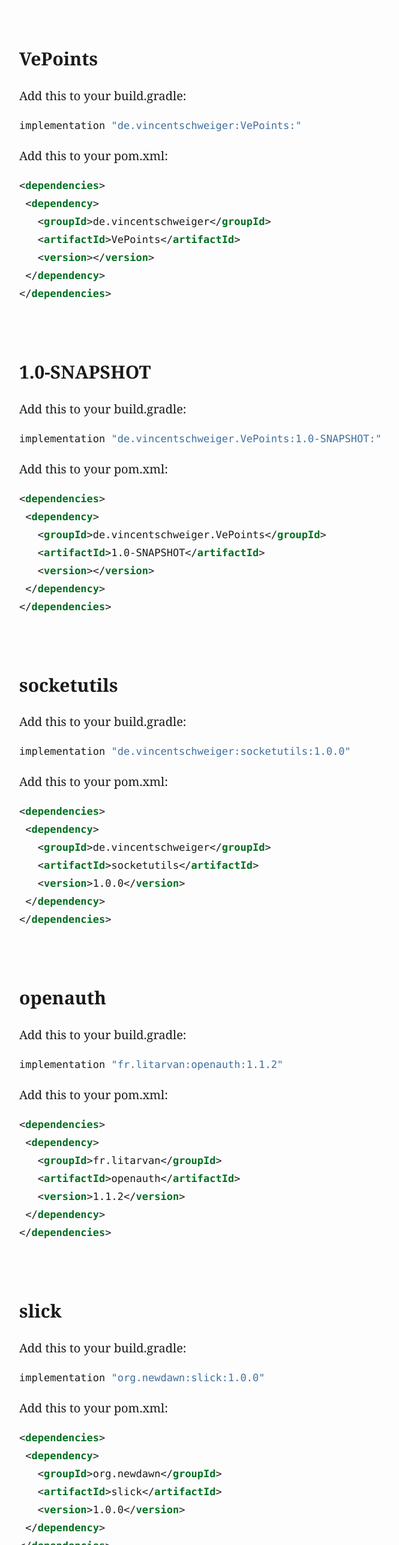
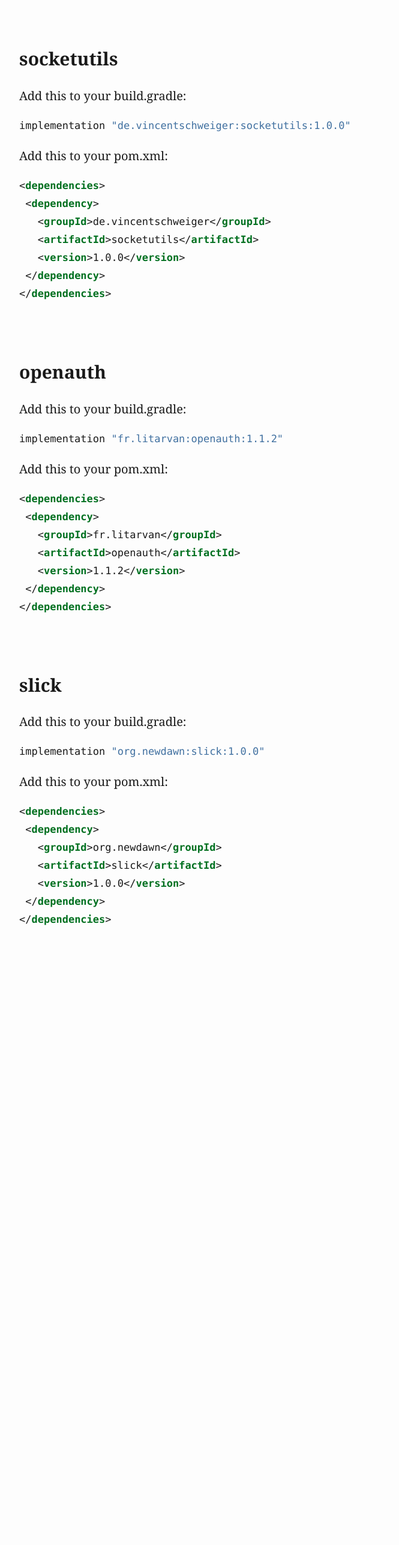
Before and after one commit to legendary-cookie/mvn-artifacts, a plain HTML site: page index.html in a window 1280 px wide. Shown: the part 1397-3972 px from the top of the page at 60% size, without its empty margins (248-913 px from the left). After the commit the page ends 3065 px from the top, so only its background shows below. Drawn offline with Linux system fonts and the light colour scheme.

Commit message:
remove vepoints

```diff
--- a/index.html
+++ b/index.html
@@ -244,65 +244,41 @@
 <span id="cb5-6"><a href="#cb5-6" aria-hidden="true" tabindex="-1"></a> &lt;/<span class="kw">dependency</span>&gt;</span>
 <span id="cb5-7"><a href="#cb5-7" aria-hidden="true" tabindex="-1"></a>&lt;/<span class="kw">dependencies</span>&gt;</span></code></pre></div>
 <p><br></p>
-<h2 id="vepoints">VePoints</h2>
+<h2 id="socketutils">socketutils</h2>
 <p>Add this to your build.gradle:</p>
-<div class="sourceCode" id="cb6"><pre class="sourceCode groovy"><code class="sourceCode groovy"><span id="cb6-1"><a href="#cb6-1" aria-hidden="true" tabindex="-1"></a>implementation <span class="st">&quot;de.vincentschweiger:VePoints:&quot;</span></span></code></pre></div>
+<div class="sourceCode" id="cb6"><pre class="sourceCode groovy"><code class="sourceCode groovy"><span id="cb6-1"><a href="#cb6-1" aria-hidden="true" tabindex="-1"></a>implementation <span class="st">&quot;de.vincentschweiger:socketutils:1.0.0&quot;</span></span></code></pre></div>
 <p>Add this to your pom.xml:</p>
 <div class="sourceCode" id="cb7"><pre class="sourceCode xml"><code class="sourceCode xml"><span id="cb7-1"><a href="#cb7-1" aria-hidden="true" tabindex="-1"></a>&lt;<span class="kw">dependencies</span>&gt;</span>
 <span id="cb7-2"><a href="#cb7-2" aria-hidden="true" tabindex="-1"></a> &lt;<span class="kw">dependency</span>&gt;</span>
 <span id="cb7-3"><a href="#cb7-3" aria-hidden="true" tabindex="-1"></a>   &lt;<span class="kw">groupId</span>&gt;de.vincentschweiger&lt;/<span class="kw">groupId</span>&gt;</span>
-<span id="cb7-4"><a href="#cb7-4" aria-hidden="true" tabindex="-1"></a>   &lt;<span class="kw">artifactId</span>&gt;VePoints&lt;/<span class="kw">artifactId</span>&gt;</span>
-<span id="cb7-5"><a href="#cb7-5" aria-hidden="true" tabindex="-1"></a>   &lt;<span class="kw">version</span>&gt;&lt;/<span class="kw">version</span>&gt;</span>
+<span id="cb7-4"><a href="#cb7-4" aria-hidden="true" tabindex="-1"></a>   &lt;<span class="kw">artifactId</span>&gt;socketutils&lt;/<span class="kw">artifactId</span>&gt;</span>
+<span id="cb7-5"><a href="#cb7-5" aria-hidden="true" tabindex="-1"></a>   &lt;<span class="kw">version</span>&gt;1.0.0&lt;/<span class="kw">version</span>&gt;</span>
 <span id="cb7-6"><a href="#cb7-6" aria-hidden="true" tabindex="-1"></a> &lt;/<span class="kw">dependency</span>&gt;</span>
 <span id="cb7-7"><a href="#cb7-7" aria-hidden="true" tabindex="-1"></a>&lt;/<span class="kw">dependencies</span>&gt;</span></code></pre></div>
 <p><br></p>
-<h2 id="snapshot">1.0-SNAPSHOT</h2>
+<h2 id="openauth">openauth</h2>
 <p>Add this to your build.gradle:</p>
-<div class="sourceCode" id="cb8"><pre class="sourceCode groovy"><code class="sourceCode groovy"><span id="cb8-1"><a href="#cb8-1" aria-hidden="true" tabindex="-1"></a>implementation <span class="st">&quot;de.vincentschweiger.VePoints:1.0-SNAPSHOT:&quot;</span></span></code></pre></div>
+<div class="sourceCode" id="cb8"><pre class="sourceCode groovy"><code class="sourceCode groovy"><span id="cb8-1"><a href="#cb8-1" aria-hidden="true" tabindex="-1"></a>implementation <span class="st">&quot;fr.litarvan:openauth:1.1.2&quot;</span></span></code></pre></div>
 <p>Add this to your pom.xml:</p>
 <div class="sourceCode" id="cb9"><pre class="sourceCode xml"><code class="sourceCode xml"><span id="cb9-1"><a href="#cb9-1" aria-hidden="true" tabindex="-1"></a>&lt;<span class="kw">dependencies</span>&gt;</span>
 <span id="cb9-2"><a href="#cb9-2" aria-hidden="true" tabindex="-1"></a> &lt;<span class="kw">dependency</span>&gt;</span>
-<span id="cb9-3"><a href="#cb9-3" aria-hidden="true" tabindex="-1"></a>   &lt;<span class="kw">groupId</span>&gt;de.vincentschweiger.VePoints&lt;/<span class="kw">groupId</span>&gt;</span>
-<span id="cb9-4"><a href="#cb9-4" aria-hidden="true" tabindex="-1"></a>   &lt;<span class="kw">artifactId</span>&gt;1.0-SNAPSHOT&lt;/<span class="kw">artifactId</span>&gt;</span>
-<span id="cb9-5"><a href="#cb9-5" aria-hidden="true" tabindex="-1"></a>   &lt;<span class="kw">version</span>&gt;&lt;/<span class="kw">version</span>&gt;</span>
+<span id="cb9-3"><a href="#cb9-3" aria-hidden="true" tabindex="-1"></a>   &lt;<span class="kw">groupId</span>&gt;fr.litarvan&lt;/<span class="kw">groupId</span>&gt;</span>
+<span id="cb9-4"><a href="#cb9-4" aria-hidden="true" tabindex="-1"></a>   &lt;<span class="kw">artifactId</span>&gt;openauth&lt;/<span class="kw">artifactId</span>&gt;</span>
+<span id="cb9-5"><a href="#cb9-5" aria-hidden="true" tabindex="-1"></a>   &lt;<span class="kw">version</span>&gt;1.1.2&lt;/<span class="kw">version</span>&gt;</span>
 <span id="cb9-6"><a href="#cb9-6" aria-hidden="true" tabindex="-1"></a> &lt;/<span class="kw">dependency</span>&gt;</span>
 <span id="cb9-7"><a href="#cb9-7" aria-hidden="true" tabindex="-1"></a>&lt;/<span class="kw">dependencies</span>&gt;</span></code></pre></div>
 <p><br></p>
-<h2 id="socketutils">socketutils</h2>
+<h2 id="slick">slick</h2>
 <p>Add this to your build.gradle:</p>
-<div class="sourceCode" id="cb10"><pre class="sourceCode groovy"><code class="sourceCode groovy"><span id="cb10-1"><a href="#cb10-1" aria-hidden="true" tabindex="-1"></a>implementation <span class="st">&quot;de.vincentschweiger:socketutils:1.0.0&quot;</span></span></code></pre></div>
+<div class="sourceCode" id="cb10"><pre class="sourceCode groovy"><code class="sourceCode groovy"><span id="cb10-1"><a href="#cb10-1" aria-hidden="true" tabindex="-1"></a>implementation <span class="st">&quot;org.newdawn:slick:1.0.0&quot;</span></span></code></pre></div>
 <p>Add this to your pom.xml:</p>
 <div class="sourceCode" id="cb11"><pre class="sourceCode xml"><code class="sourceCode xml"><span id="cb11-1"><a href="#cb11-1" aria-hidden="true" tabindex="-1"></a>&lt;<span class="kw">dependencies</span>&gt;</span>
 <span id="cb11-2"><a href="#cb11-2" aria-hidden="true" tabindex="-1"></a> &lt;<span class="kw">dependency</span>&gt;</span>
-<span id="cb11-3"><a href="#cb11-3" aria-hidden="true" tabindex="-1"></a>   &lt;<span class="kw">groupId</span>&gt;de.vincentschweiger&lt;/<span class="kw">groupId</span>&gt;</span>
-<span id="cb11-4"><a href="#cb11-4" aria-hidden="true" tabindex="-1"></a>   &lt;<span class="kw">artifactId</span>&gt;socketutils&lt;/<span class="kw">artifactId</span>&gt;</span>
+<span id="cb11-3"><a href="#cb11-3" aria-hidden="true" tabindex="-1"></a>   &lt;<span class="kw">groupId</span>&gt;org.newdawn&lt;/<span class="kw">groupId</span>&gt;</span>
+<span id="cb11-4"><a href="#cb11-4" aria-hidden="true" tabindex="-1"></a>   &lt;<span class="kw">artifactId</span>&gt;slick&lt;/<span class="kw">artifactId</span>&gt;</span>
 <span id="cb11-5"><a href="#cb11-5" aria-hidden="true" tabindex="-1"></a>   &lt;<span class="kw">version</span>&gt;1.0.0&lt;/<span class="kw">version</span>&gt;</span>
 <span id="cb11-6"><a href="#cb11-6" aria-hidden="true" tabindex="-1"></a> &lt;/<span class="kw">dependency</span>&gt;</span>
 <span id="cb11-7"><a href="#cb11-7" aria-hidden="true" tabindex="-1"></a>&lt;/<span class="kw">dependencies</span>&gt;</span></code></pre></div>
 <p><br></p>
-<h2 id="openauth">openauth</h2>
-<p>Add this to your build.gradle:</p>
-<div class="sourceCode" id="cb12"><pre class="sourceCode groovy"><code class="sourceCode groovy"><span id="cb12-1"><a href="#cb12-1" aria-hidden="true" tabindex="-1"></a>implementation <span class="st">&quot;fr.litarvan:openauth:1.1.2&quot;</span></span></code></pre></div>
-<p>Add this to your pom.xml:</p>
-<div class="sourceCode" id="cb13"><pre class="sourceCode xml"><code class="sourceCode xml"><span id="cb13-1"><a href="#cb13-1" aria-hidden="true" tabindex="-1"></a>&lt;<span class="kw">dependencies</span>&gt;</span>
-<span id="cb13-2"><a href="#cb13-2" aria-hidden="true" tabindex="-1"></a> &lt;<span class="kw">dependency</span>&gt;</span>
-<span id="cb13-3"><a href="#cb13-3" aria-hidden="true" tabindex="-1"></a>   &lt;<span class="kw">groupId</span>&gt;fr.litarvan&lt;/<span class="kw">groupId</span>&gt;</span>
-<span id="cb13-4"><a href="#cb13-4" aria-hidden="true" tabindex="-1"></a>   &lt;<span class="kw">artifactId</span>&gt;openauth&lt;/<span class="kw">artifactId</span>&gt;</span>
-<span id="cb13-5"><a href="#cb13-5" aria-hidden="true" tabindex="-1"></a>   &lt;<span class="kw">version</span>&gt;1.1.2&lt;/<span class="kw">version</span>&gt;</span>
-<span id="cb13-6"><a href="#cb13-6" aria-hidden="true" tabindex="-1"></a> &lt;/<span class="kw">dependency</span>&gt;</span>
-<span id="cb13-7"><a href="#cb13-7" aria-hidden="true" tabindex="-1"></a>&lt;/<span class="kw">dependencies</span>&gt;</span></code></pre></div>
-<p><br></p>
-<h2 id="slick">slick</h2>
-<p>Add this to your build.gradle:</p>
-<div class="sourceCode" id="cb14"><pre class="sourceCode groovy"><code class="sourceCode groovy"><span id="cb14-1"><a href="#cb14-1" aria-hidden="true" tabindex="-1"></a>implementation <span class="st">&quot;org.newdawn:slick:1.0.0&quot;</span></span></code></pre></div>
-<p>Add this to your pom.xml:</p>
-<div class="sourceCode" id="cb15"><pre class="sourceCode xml"><code class="sourceCode xml"><span id="cb15-1"><a href="#cb15-1" aria-hidden="true" tabindex="-1"></a>&lt;<span class="kw">dependencies</span>&gt;</span>
-<span id="cb15-2"><a href="#cb15-2" aria-hidden="true" tabindex="-1"></a> &lt;<span class="kw">dependency</span>&gt;</span>
-<span id="cb15-3"><a href="#cb15-3" aria-hidden="true" tabindex="-1"></a>   &lt;<span class="kw">groupId</span>&gt;org.newdawn&lt;/<span class="kw">groupId</span>&gt;</span>
-<span id="cb15-4"><a href="#cb15-4" aria-hidden="true" tabindex="-1"></a>   &lt;<span class="kw">artifactId</span>&gt;slick&lt;/<span class="kw">artifactId</span>&gt;</span>
-<span id="cb15-5"><a href="#cb15-5" aria-hidden="true" tabindex="-1"></a>   &lt;<span class="kw">version</span>&gt;1.0.0&lt;/<span class="kw">version</span>&gt;</span>
-<span id="cb15-6"><a href="#cb15-6" aria-hidden="true" tabindex="-1"></a> &lt;/<span class="kw">dependency</span>&gt;</span>
-<span id="cb15-7"><a href="#cb15-7" aria-hidden="true" tabindex="-1"></a>&lt;/<span class="kw">dependencies</span>&gt;</span></code></pre></div>
-<p><br></p>
 </body>
 </html>
```
Also changed, not shown: de/vincentschweiger/VePoints/1.0-SNAPSHOT/maven-metadata.xml (deleted, +0 -25 lines), de/vincentschweiger/VePoints/maven-metadata.xml (deleted, +0 -11 lines), 11 other files.
